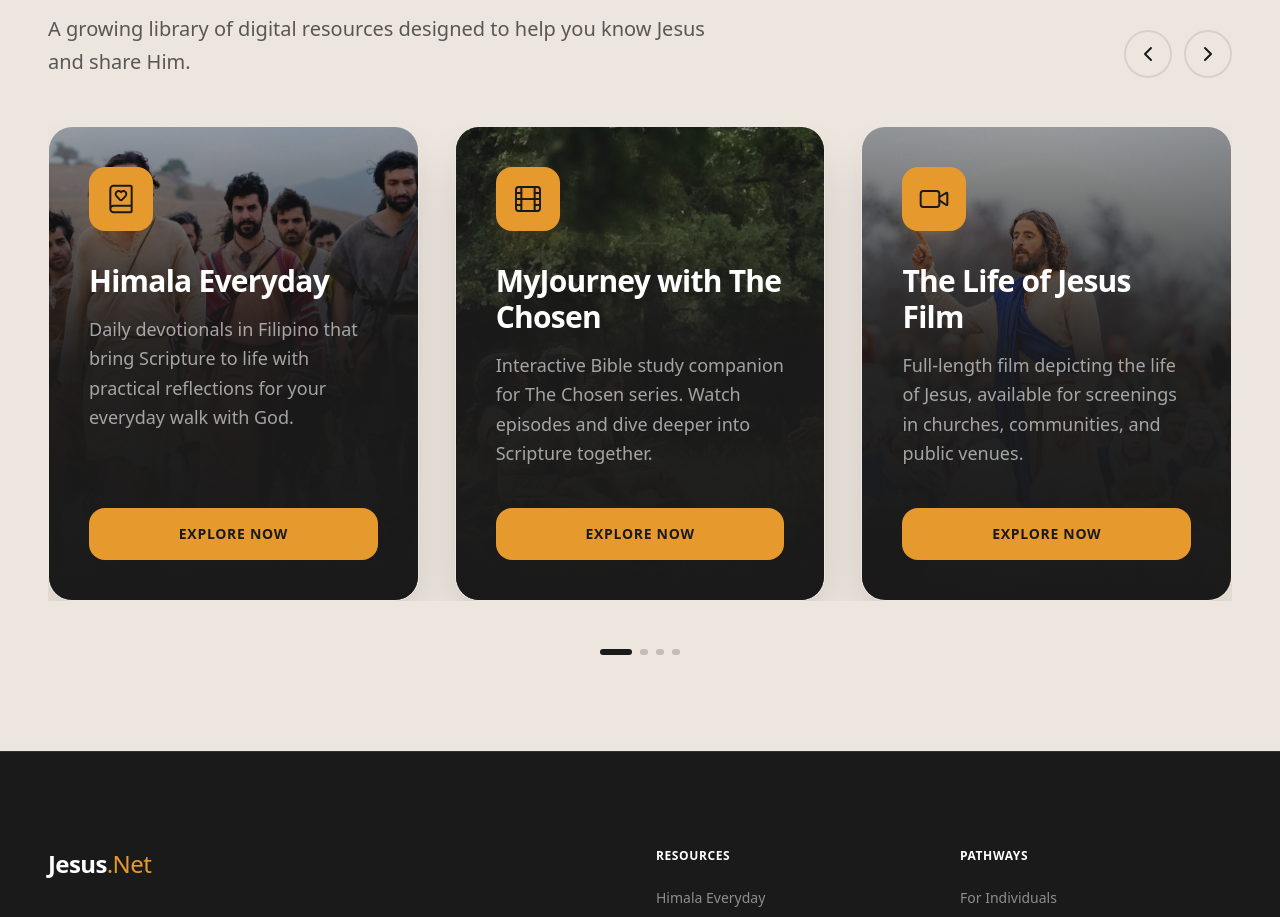
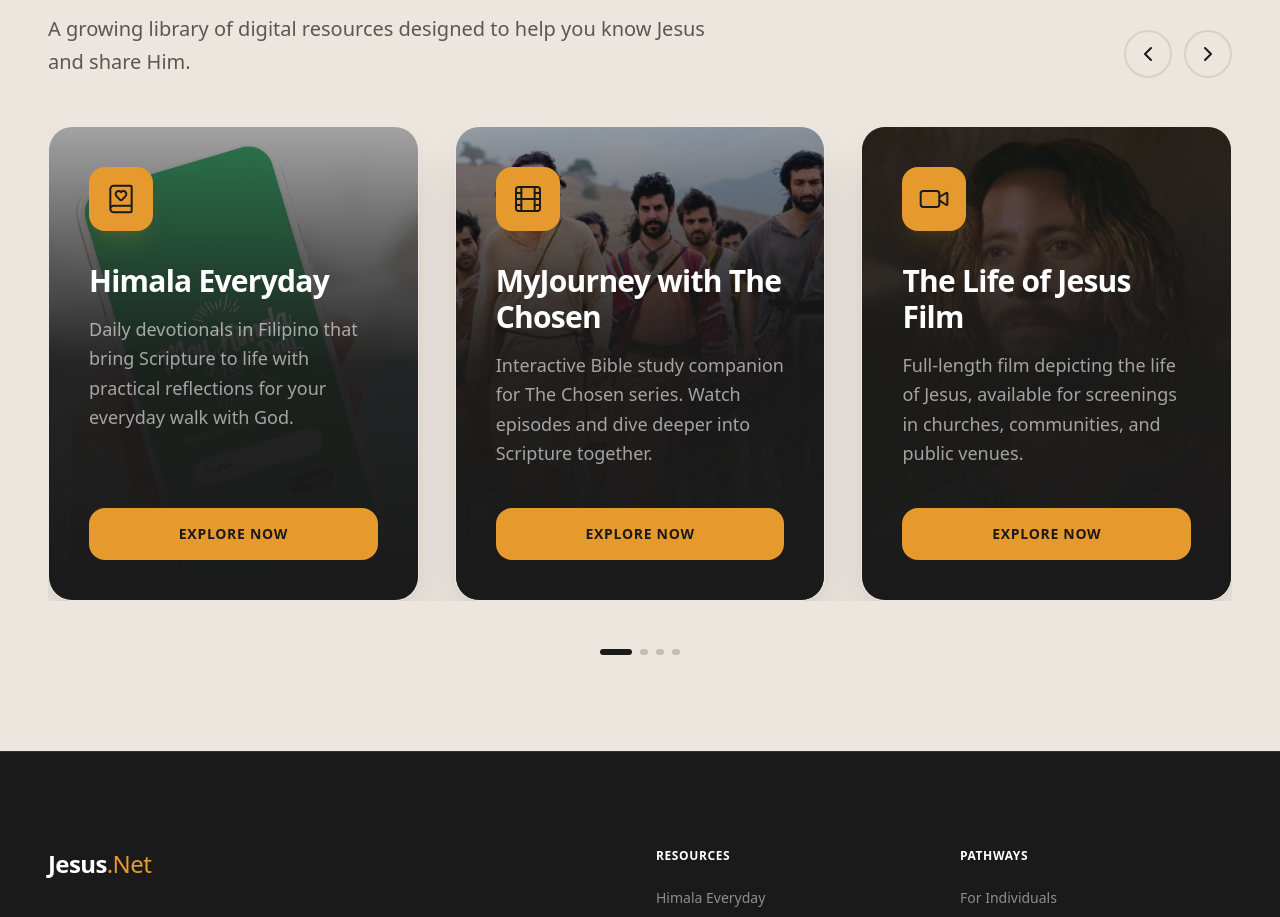
Before and after one commit to maric17/Jesus.net, a Next.js app: page / in a window 1280 px wide. Shown: the part 2600-3517 px from the top of the page. Built offline with nearby package versions, Linux system fonts and the light colour scheme.

Commit message:
feat: add dedicated landing pages for churches and individuals, providing resources and partnership opportunities.

```diff
--- a/src/app/churches/page.tsx
+++ b/src/app/churches/page.tsx
@@ -44,7 +44,7 @@
   return (
     <main className="bg-brand-black text-white min-h-screen">
       {/* Hero Section */}
-      <section className="relative pt-32 pb-20 md:pt-48 md:pb-32 overflow-hidden">
+      <section className="relative pt-32 pb-10 md:pt-48 md:pb-20 overflow-hidden">
         <div className="absolute inset-0 z-0">
           <Image
             src="/images/churches/church-banner.png"
@@ -79,7 +79,7 @@
 
           {/* Testimonial UX Note */}
           <FadeIn direction="up" delay={0.3} className="mt-16">
-            <div className="max-w-4xl mx-auto bg-white/5 backdrop-blur-xl border border-white/10 p-8 md:p-12 rounded-[2rem] relative overflow-hidden group hover:border-brand-yellow/30 transition-all duration-500 shadow-2xl">
+
               <div className="absolute top-0 right-0 p-8 opacity-10 group-hover:scale-110 transition-transform duration-700">
                 <MessageSquare size={120} className="text-brand-yellow" />
               </div>
@@ -96,18 +96,8 @@
                     controls
                   ></video>
                 </div>
+              </div>
 
-                <div className="text-center">
-                  <p className="text-xl md:text-2xl font-medium leading-relaxed mb-6 italic text-gray-200 max-w-3xl mx-auto">
-                    &quot;These digital tools have allowed our small group leaders to engage our youth in ways we never thought possible. It&apos;s high-quality content that speaks the language of today&apos;s generation.&quot;
-                  </p>
-                  <div>
-                    <h4 className="text-lg font-bold text-white uppercase tracking-wider">Pastor Jun Fernandez</h4>
-                    <p className="text-brand-yellow font-medium">Lighthouse Community Church, QC</p>
-                  </div>
-                </div>
-              </div>
-            </div>
           </FadeIn>
         </div>
       </section>
--- a/src/app/individuals/page.tsx
+++ b/src/app/individuals/page.tsx
@@ -20,7 +20,7 @@
     link: "https://himalaeveryday.ph/",
     displayLink: "himalaeveryday.ph",
     icon: BookHeart,
-    image: "/images/tools/himala.png",
+    image: "/images/churches/Taglish-iPhone-on-Hand.png",
   },
   {
     title: "MyJourney with The Chosen",
@@ -28,7 +28,7 @@
     link: "https://myjourney.ph.jesus.net/",
     displayLink: "myjourney.ph.jesus.net",
     icon: Film,
-    image: "/images/tools/my-journey.png",
+    image: "/images/chosen/chosen-image1.jpg",
   },
   {
     title: "Watch The Chosen (Free)",
@@ -36,7 +36,7 @@
     link: "https://ph.jesus.net/films-and-series/the-chosen",
     displayLink: "ph.jesus.net/films-and-series/the-chosen",
     icon: PlayCircle,
-    image: "/images/tools/the-chosen.png",
+    image: "/images/chosen/chosen-image3.jpg",
   },
   {
     title: "Join Our Community",
--- a/src/components/FreeTools.tsx
+++ b/src/components/FreeTools.tsx
@@ -22,7 +22,7 @@
     url: "https://himalaeveryday.ph/",
     displayUrl: "himalaeveryday.ph",
     icon: BookHeart,
-    image: "/images/chosen/chosen-image1.jpg",
+    image: "/images/churches/Taglish-iPhone-on-Hand.png",
   },
   {
     name: "MyJourney with The Chosen",
@@ -30,7 +30,7 @@
     url: "https://myjourney.ph.jesus.net/",
     displayUrl: "myjourney.ph.jesus.net",
     icon: Film,
-    image: "/images/chosen/chosen-image2.jpg",
+    image: "/images/chosen/chosen-image1.jpg",
   },
   {
     name: "The Life of Jesus Film",
@@ -38,7 +38,7 @@
     url: "https://www.youtube.com/watch?v=DYBZQHLFHqs",
     displayUrl: "www.youtube.com/watch?v=DYBZQHLFHqs",
     icon: Video,
-    image: "/images/chosen/chosen-image3.jpg",
+    image: "/images/chosen/The-Life-of-Jesus---portrait.png",
   },
   {
     name: "The Chosen Series",
```
Also changed, not shown: public/images/chosen/The-Life-of-Jesus---portrait.png (added).
